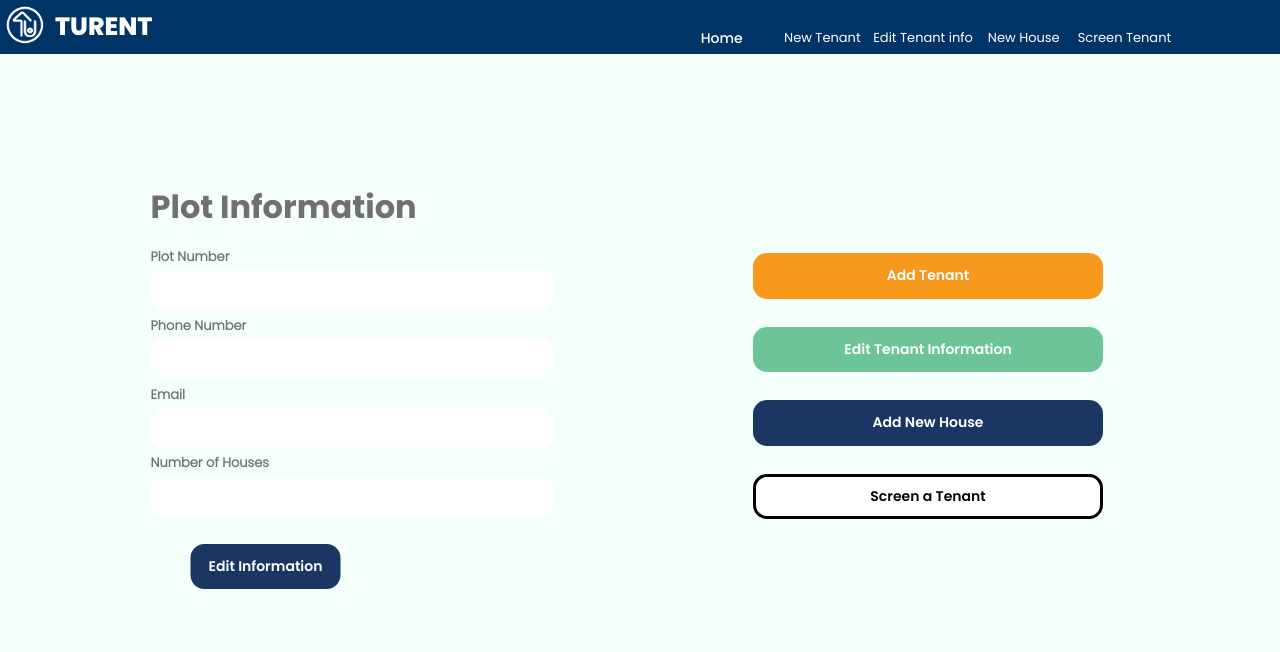
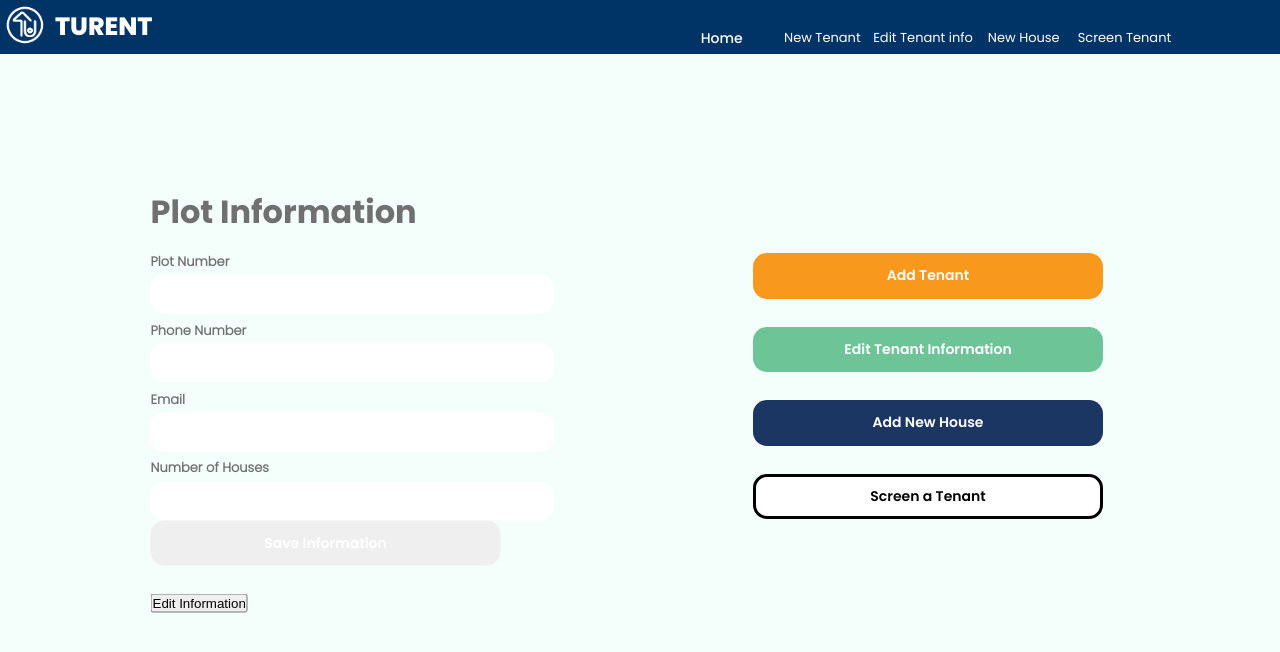
Before and after one commit to Laban254/TuRent_community, a Python web app: template app/templates/landlord_landing_page.html in a window 1280 px wide. Shown: the top 652 px of the page. Run offline with Jinja, Linux system fonts and the light colour scheme; the template is opened without the code that fills it, so the values that code supplies are empty.

Commit message:
edition of the save and the edit information to toggle between each other

```diff
--- a/app/templates/landlord_landing_page.html
+++ b/app/templates/landlord_landing_page.html
@@ -6,7 +6,7 @@
 {%block content%}
 <div class="content">
     <div id="plot_information">
-        <form action="" method="post">
+        <form action="{{url_for("update_landlord_info")}}" method="POST">
             <h1>Plot Information</h1>
             <h3>Plot Number</h3>
             <input type="text" name="plot_number" class="text_box" disabled="disabled" value="{{ plot.plot_number }}" >
@@ -16,11 +16,11 @@
             <input type="text" name="email" class="text_box" disabled="disabled" value="{{ plot.email }}" >
             <h3>Number of Houses</h3>
             <input type="text" name="number_of_houses" class="text_box" disabled="disabled" value="{{ plot.total_houses }}" ><br>
-            {% if editable %}
-                <button type="submit" class="action_button">Save</button>
-            {% else %}
-                <button class="action_button" id="edit_tenant-button">Edit Information</button>
-            {% endif %}
+            <div class="action_buttons">
+                <button type="submit" class="information_buttons" id="save_button" class="action_button">Save Information</button>
+                <input type="button" class="information_buttons button" class="action_button" id="edit_button" value="Edit Information"/>
+            </div>
+
         </form>
     </div>
     <div id="button_section">
@@ -32,5 +32,5 @@
         </div>
     </div>
 </div>
-<script src="{{ url_for('static', filename='js/edit_plot.js') }}"></script>
+<script src="././static/scripts/edit_plot.js"></script>
 {%endblock%}
```
